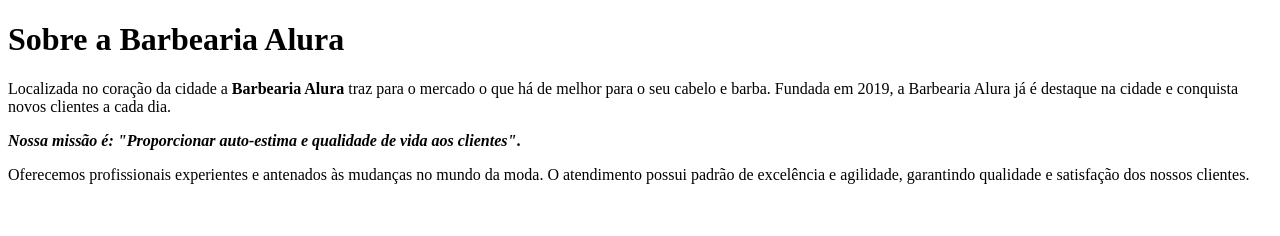
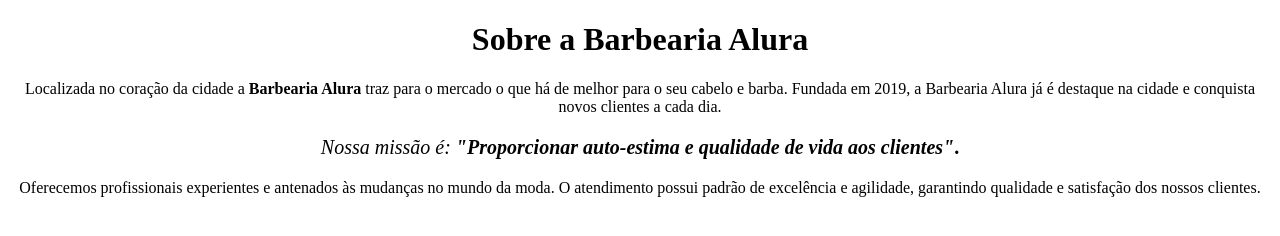
Before and after one commit to mr-matheusbrito/barbearia-alura, a plain HTML site: page index.html in a window 1280 px wide. Drawn offline with Linux system fonts and the light colour scheme.

Commit message:
fizemos alterações no texto, colocando ao centro, e mudamos o tamanho da fonte do segundo paragrafo. Trabalhando assim o CSS

```diff
--- a/index.html
+++ b/index.html
@@ -5,12 +5,12 @@
         <title>Barbearia Alura</title>
     </head>
     <body>
-        <h1>Sobre a Barbearia Alura</h1>
+        <h1 style="text-align: center;">Sobre a Barbearia Alura</h1>
 
-        <p>Localizada no coração da cidade a <strong>Barbearia Alura</strong> traz para o mercado o que há de melhor para o seu cabelo e barba. Fundada em 2019, a Barbearia Alura já é destaque na cidade e conquista novos clientes a cada dia.</p>
+        <p style="text-align: center;">Localizada no coração da cidade a <strong>Barbearia Alura</strong> traz para o mercado o que há de melhor para o seu cabelo e barba. Fundada em 2019, a Barbearia Alura já é destaque na cidade e conquista novos clientes a cada dia.</p>
 
-        <p><strong><em>Nossa missão é: "Proporcionar auto-estima e qualidade de vida aos clientes"</em>.</strong></p>
+        <p style="font-size:20px; text-align: center;"><em>Nossa missão é: <strong>"Proporcionar auto-estima e qualidade de vida aos clientes"</em>.</strong></p>
 
-        <p>Oferecemos profissionais experientes e antenados às mudanças no mundo da moda. O atendimento possui padrão de excelência e agilidade, garantindo qualidade e satisfação dos nossos clientes.</p>
+        <p style="text-align: center;">Oferecemos profissionais experientes e antenados às mudanças no mundo da moda. O atendimento possui padrão de excelência e agilidade, garantindo qualidade e satisfação dos nossos clientes.</p>
     </body>
 </html>
```
